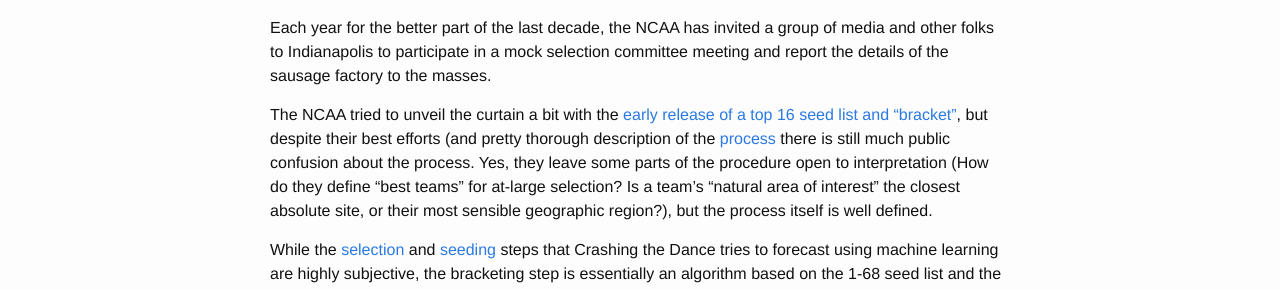
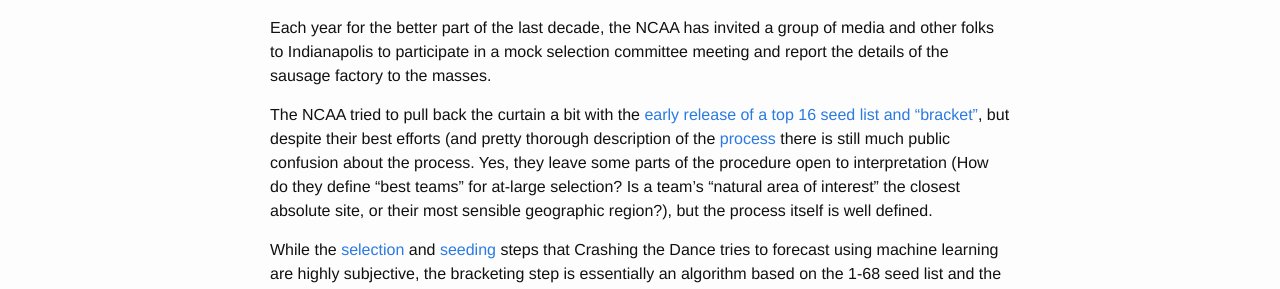
Before and after one commit to crashingthedance/blog.crashingthedance.com, a Jekyll site: the page built from _posts/2017-03-12-mocking_the_bracket_2017_edition.md, in a window 1280 px wide. Shown: the part 223-512 px from the top of the page. Built offline with Jekyll 4.4.1, drawn with Linux system fonts in a browser that asks for light colours.

Commit message:
Mock bracket 2017 update

```diff
--- a/_posts/2017-03-12-mocking_the_bracket_2017_edition.md
+++ b/_posts/2017-03-12-mocking_the_bracket_2017_edition.md
@@ -10,7 +10,7 @@ Each year for the better part of the last decade, the NCAA has invited a group o
 and other folks to Indianapolis to participate in a mock selection committee
 meeting and report the details of the sausage factory to the masses.
 
-The NCAA tried to unveil the curtain a bit with the [early release of a top 16
+The NCAA tried to pull back the curtain a bit with the [early release of a top 16
 seed list and "bracket"](http://www.ncaa.com/news/basketball-men/bracket-beat/2017-02-11/march-madness-top-16-seeds-revealed-first-ever-season), but despite their best efforts (and pretty thorough description of the
 [process](http://i.turner.ncaa.com/sites/default/files/images/2017/02/03/2016-17_principles_and_procedures.pdf) there is still much public confusion about the process.
 Yes, they leave some parts of the procedure open to interpretation
```
